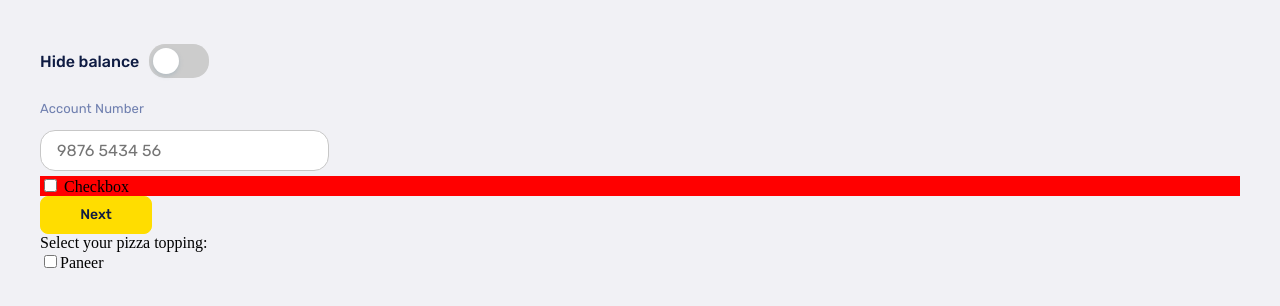
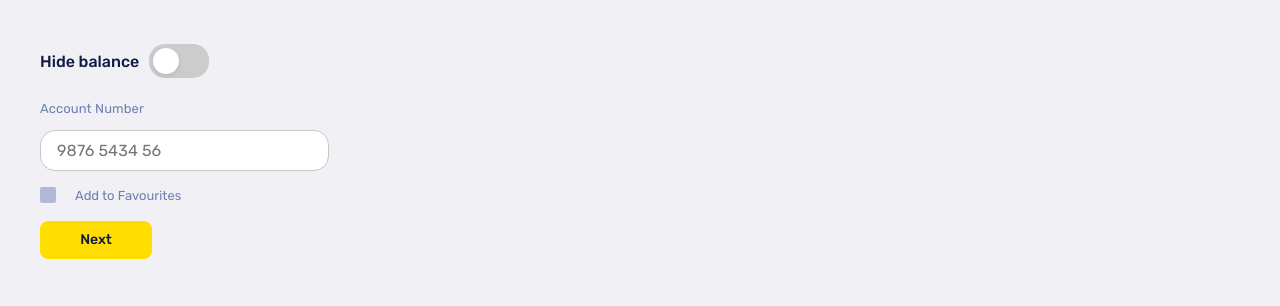
Before and after one commit to shinghuey27/dyno-web, a React (Create React App) app: page / in a window 1280 px wide. Shown: the top 306 px of the page. Built offline with nearby package versions, Linux system fonts and the light colour scheme.

Commit message:
fixed checkbox bug

```diff
--- a/src/App.js
+++ b/src/App.js
@@ -16,18 +16,8 @@ function App() {
         <Label />
         <Text />
       </div>
-      {/* <div> */}
         <Checkbox />
-      {/* </div> */}
       <Button />
-
-      <div className="App">
-      Select your pizza topping:
-      <div className="topping">
-        <input type="checkbox" id="topping" name="topping" value="Paneer" />
-        Paneer
-      </div>
-    </div>
 
     {/* <div>
     <Fieldset />
--- a/src/Components/Checkbox/Checkbox.css
+++ b/src/Components/Checkbox/Checkbox.css
@@ -1,5 +1,73 @@
-.ckAccount {
-  margin-top: 0.3rem;
-  vertical-align: text-bottom;
-  background-color: red;
+.container {
+  display: block;
+  position: relative;
+  padding-left: 35px;
+  margin-bottom: 1rem;
+  cursor: pointer;
+  font-size: 13px;
+  font-family: "rubik",sans-serif;
+  line-height: 18px;
+  color:#6f7faf;
+  -webkit-user-select: none;
+  -moz-user-select: none;
+  -ms-user-select: none;
+  user-select: none;
+  margin-top: 1rem;
+  vertical-align: middle;
 }
+
+/* Hide the browser's default checkbox */
+.container input {
+  position: absolute;
+  opacity: 0;
+  cursor: pointer;
+  height: 0;
+  width: 0;
+}
+
+/* Create a custom checkbox */
+.checkmark {
+  position: absolute;
+  top: 0;
+  left: 0;
+  height: 16px;
+  width: 16px;
+  background-color: #b0bad7;
+  border-radius: 2px;
+}
+
+/* On mouse-over, add a grey background color */
+.container:hover input ~ .checkmark {
+  background-color: ;
+}
+
+/* When the checkbox is checked, add a blue background */
+.container input:checked ~ .checkmark {
+  background-color: #01ccce;
+}
+
+/* Create the checkmark/indicator (hidden when not checked) */
+.checkmark:after {
+  content: "";
+  position: absolute;
+  display: none;
+}
+
+/* Show the checkmark when checked */
+.container input:checked ~ .checkmark:after {
+  display: block;
+}
+
+/* Style the checkmark/indicator */
+.container .checkmark:after {
+  left: 3px;
+  top: 4px;
+  width: 7px;
+  height: 3px;
+  border: solid white;
+  border-width: 3px 3px 0 0;
+  border-radius: 1px;
+  -webkit-transform: rotate(135deg);
+  -ms-transform: rotate(135deg);
+  transform: rotate(135deg);
+}
--- a/src/Components/Checkbox/Checkbox.js
+++ b/src/Components/Checkbox/Checkbox.js
@@ -1,14 +1,11 @@
 import "./Checkbox.css";
 const Checkbox = () => {
   return (
-    <div className="ckAccount">
-      <input
-        type="checkbox"
-        id="ckAccount"
-        name="ckAccount"
-        value="account"
-      /> Checkbox
-    </div>
+    <label className="container">
+      Add to Favourites
+      <input type="checkbox" />
+      <span className="checkmark"></span>
+    </label>
   );
 };
 
--- a/src/Components/Sidebar/Sidebar.css
+++ b/src/Components/Sidebar/Sidebar.css
@@ -1,4 +1,4 @@
-.container{
+.containers{
     background-color: #0e1b42;
     border-radius: 0px;
     width: 18vw;
```
